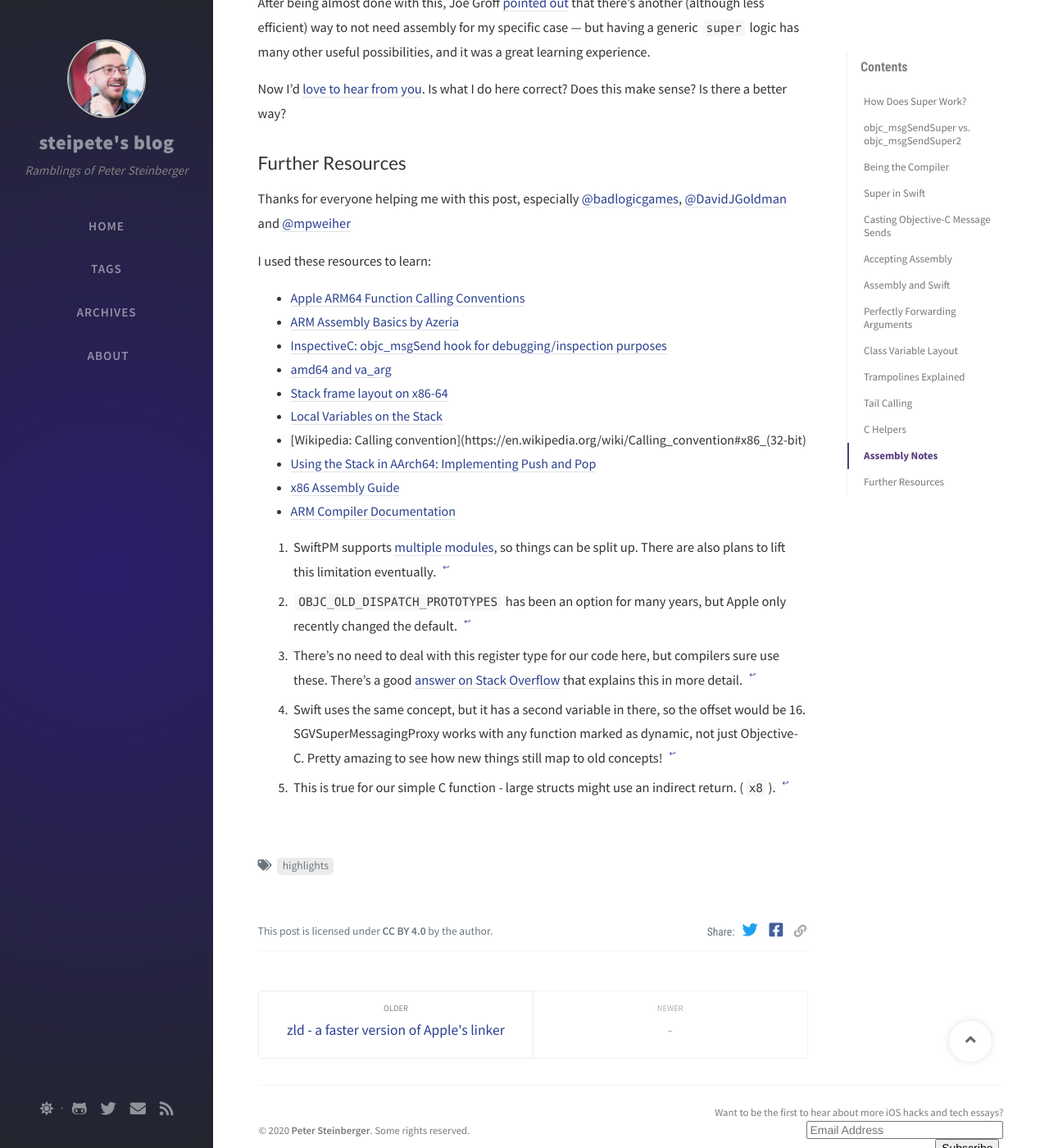
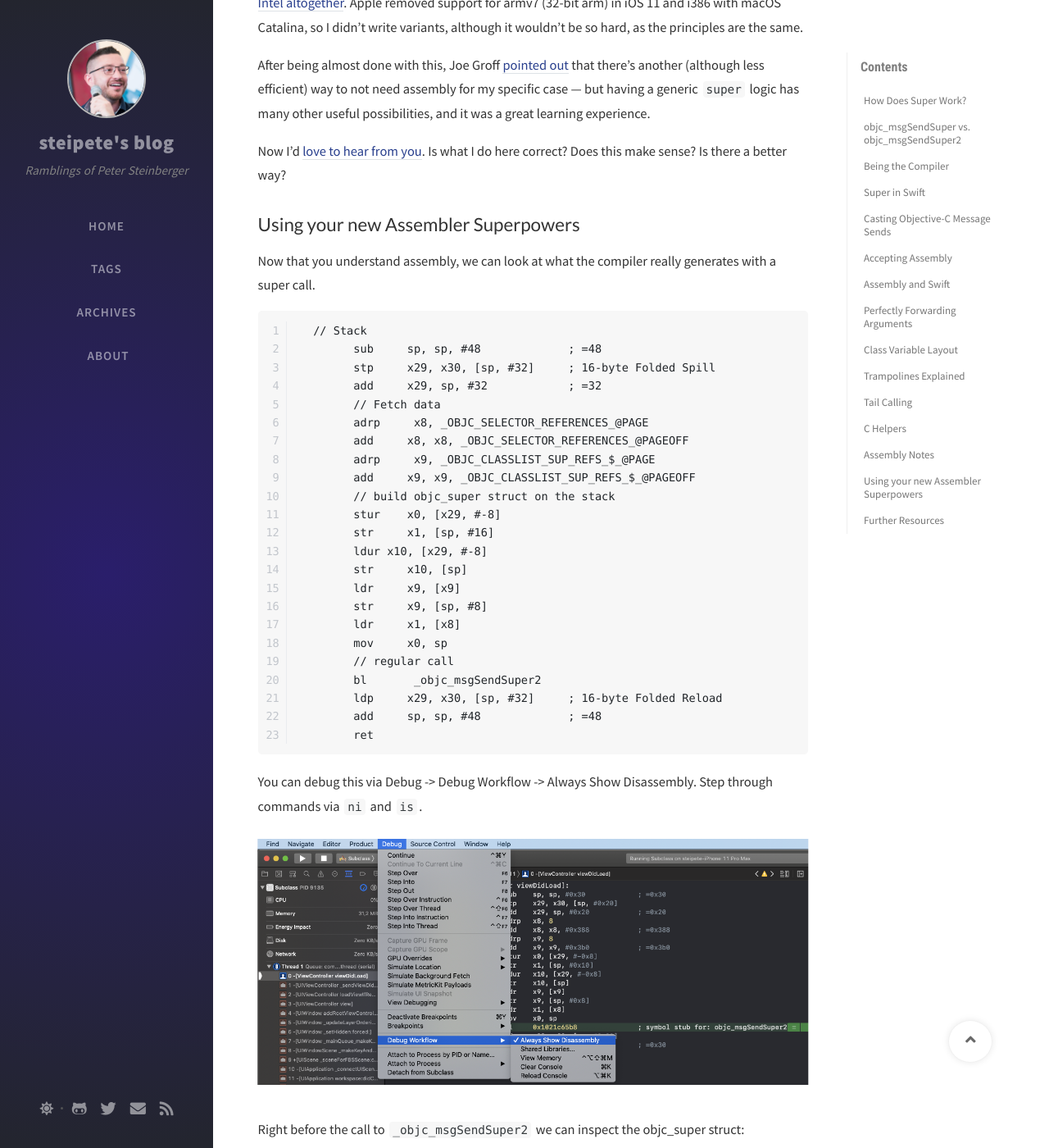
Before and after one commit to steipete/steipete.com, a Jekyll site: the page built from _posts/2020-06-10-calling-super-at-runtime.md, in a window 1280 px wide and 1400 px high, scrolled down 8949 px. Shown: the whole window at 82% size. Built offline with Jekyll 4.4.1, drawn with Linux system fonts in a browser that asks for light colours; nearby versions of some CDN libraries; comment, search, counter and statistics services are not loaded; some of the changed text lies outside the part shown.

Commit message:
add xcode screenshot and section

````diff
--- a/_posts/2020-06-10-calling-super-at-runtime.md
+++ b/_posts/2020-06-10-calling-super-at-runtime.md
@@ -246,7 +246,9 @@ The C helper `ITKReturnThreadSuper` is fairly trivial; it fills the `objc_super`
 
 It’s important to not go wild here: We did not save floating-point registers — only the bare minimum — so don’t call random functions in here.
 
-Also see that `object_getClass`, and not the class method, is used here. While the latter can be overridden so a class “lies” about its type, this always returns the correct type. This is important since Apple uses this trick for key-value coding, which creates a subclass at runtime but also overrides `class` to hide this fact:
+Also see that `object_getClass`, and not the class method, is used here. While the latter can be overridden so a class “lies” about its type, this always returns the correct type. This is important since Apple uses this trick for key-value coding, which creates a subclass at runtime but also overrides `class` to hide this fact.
+
+This also implies that the solution here is NOT a general super call, but will only work on the outermost object level. If you subclass again, this will not work correct anymore.
 
 ```
 // first param is now struct objc_super (x0)
@@ -288,6 +290,50 @@ After being almost done with this, Joe Groff [pointed out](https://twitter.com/j
 
 Now I’d [love to hear from you](https://twitter.com/steipete). Is what I do here correct? Does this make sense? Is there a better way?
 
+## Using your new Assembler Superpowers
+
+Now that you understand assembly, we can look at what the compiler really generates with a super call.
+
+```
+  // Stack
+	sub	sp, sp, #48             ; =48
+	stp	x29, x30, [sp, #32]     ; 16-byte Folded Spill
+	add	x29, sp, #32            ; =32
+	// Fetch data
+	adrp	 x8, _OBJC_SELECTOR_REFERENCES_@PAGE
+	add	x8, x8, _OBJC_SELECTOR_REFERENCES_@PAGEOFF
+	adrp	 x9, _OBJC_CLASSLIST_SUP_REFS_$_@PAGE
+	add	x9, x9, _OBJC_CLASSLIST_SUP_REFS_$_@PAGEOFF
+	// build objc_super struct on the stack
+	stur 	x0, [x29, #-8]
+	str	x1, [sp, #16]
+	ldur x10, [x29, #-8]
+	str	x10, [sp]
+	ldr	x9, [x9]
+	str	x9, [sp, #8]
+	ldr	x1, [x8]
+	mov	x0, sp
+	// regular call
+	bl	 _objc_msgSendSuper2
+	ldp	x29, x30, [sp, #32]     ; 16-byte Folded Reload
+	add	sp, sp, #48             ; =48
+	ret
+```
+
+You can debug this via Debug -> Debug Workflow -> Always Show Disassembly. Step through commands via `ni` and `is`.
+
+![Xcode Assembly Debugger](/assets/img/2020/calling-super/Xcode-debug.png)
+
+Right before the call to `_objc_msgSendSuper2` we can inspect the objc_super struct:
+
+```
+(lldb) po *(id *)$x0
+<ViewController: 0x102607ca0>
+
+(lldb) po *(id *)($x0+8)
+ViewController
+```
+
 ## Further Resources
 
 Thanks for everyone helping me with this post, especially [@badlogicgames](https://twitter.com/badlogicgames),  [@DavidJGoldman](https://twitter.com/DavidJGoldman) and [@mpweiher](https://twitter.com/mpweiher)
````
Also changed, not shown: assets/img/2020/calling-super/xcode-debug.png (added).
